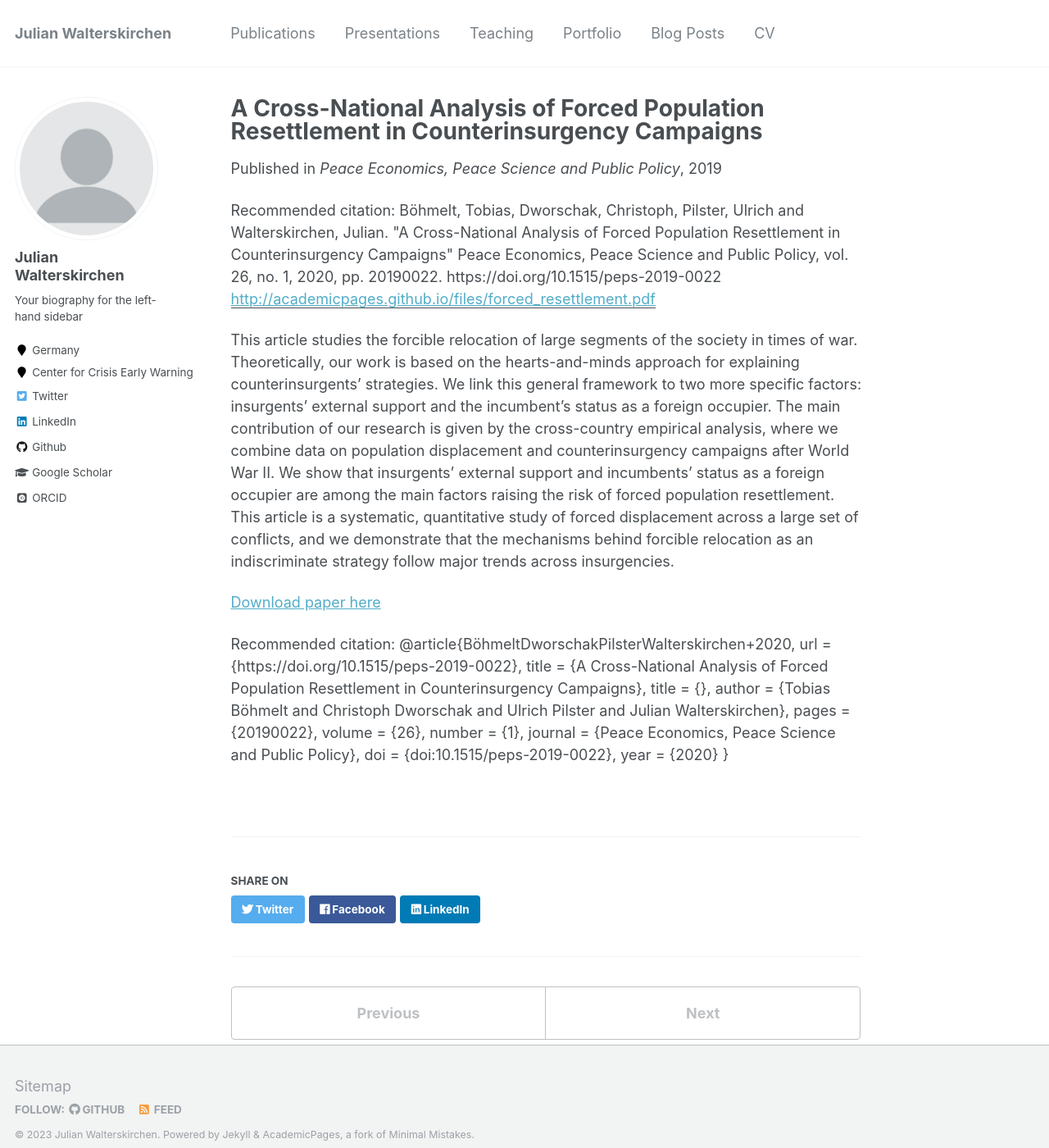
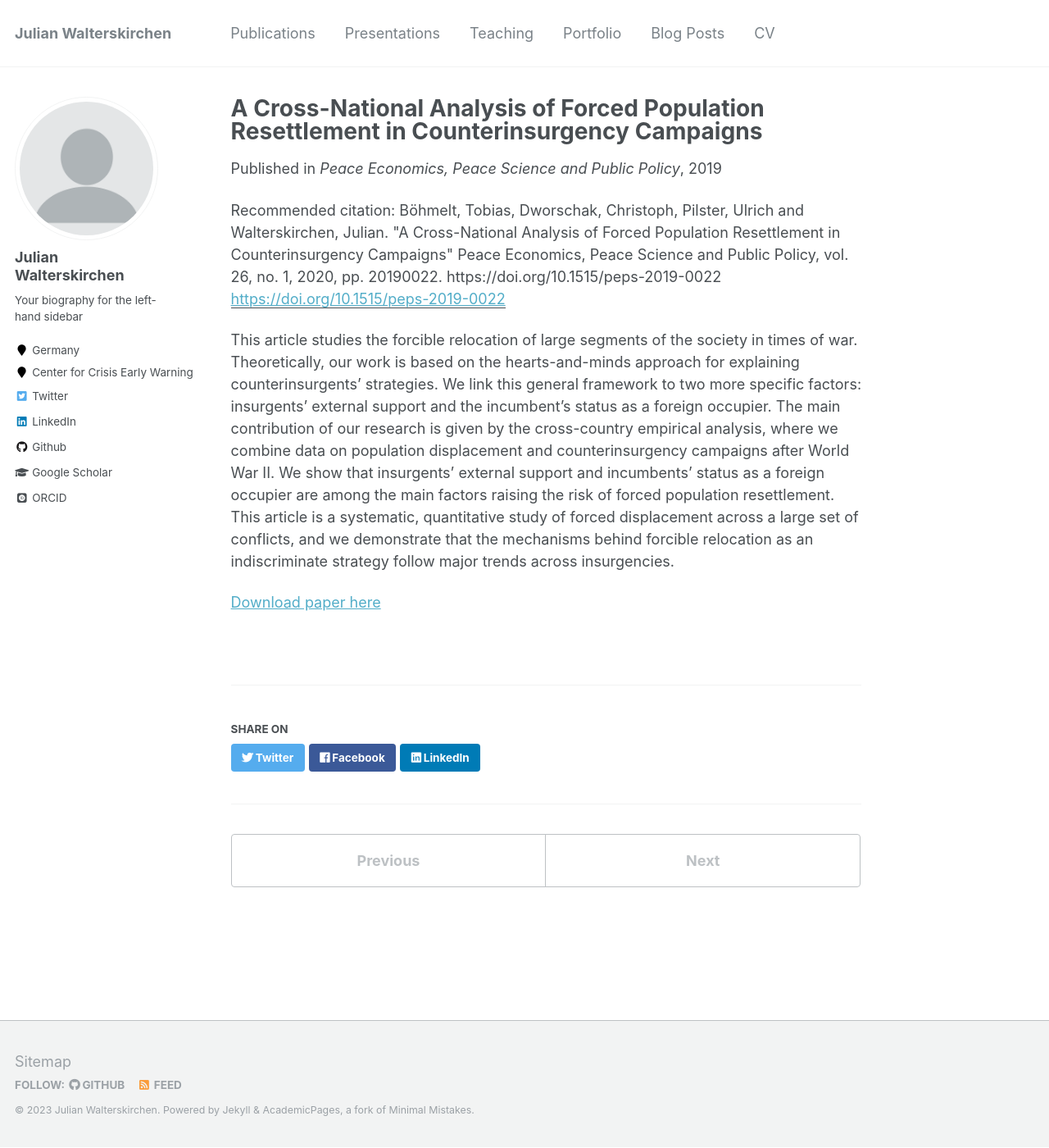
Before and after one commit to jwalterskirchen/jwalterskirchen.github.io, a Jekyll site: the page built from _publications/2019-12-16-forced_resettlement.md, in a window 1280 px wide and 1400 px high. Shown: the whole window at 82% size. Built offline with Jekyll 4.4.1, drawn with Linux system fonts in a browser that asks for light colours; some web fonts are replaced.

Commit message:
Update 2019-12-16-forced_resettlement.md

```diff
--- a/_publications/2019-12-16-forced_resettlement.md
+++ b/_publications/2019-12-16-forced_resettlement.md
@@ -5,23 +5,9 @@ permalink: /publication/2019-12-16-forced_resettlement
 excerpt: 'In this paper we study the use of Forced Population Resettlement in Counterinsurgency Campaigns.'
 date: 2019-12-16
 venue: 'Peace Economics, Peace Science and Public Policy'
-paperurl: 'http://academicpages.github.io/files/forced_resettlement.pdf'
+paperurl: 'https://doi.org/10.1515/peps-2019-0022'
 citation: 'Böhmelt, Tobias, Dworschak, Christoph, Pilster, Ulrich and Walterskirchen, Julian. "A Cross-National Analysis of Forced Population Resettlement in Counterinsurgency Campaigns" Peace Economics, Peace Science and Public Policy, vol. 26, no. 1, 2020, pp. 20190022. https://doi.org/10.1515/peps-2019-0022'
 ---
 This article studies the forcible relocation of large segments of the society in times of war. Theoretically, our work is based on the hearts-and-minds approach for explaining counterinsurgents’ strategies. We link this general framework to two more specific factors: insurgents’ external support and the incumbent’s status as a foreign occupier. The main contribution of our research is given by the cross-country empirical analysis, where we combine data on population displacement and counterinsurgency campaigns after World War II. We show that insurgents’ external support and incumbents’ status as a foreign occupier are among the main factors raising the risk of forced population resettlement. This article is a systematic, quantitative study of forced displacement across a large set of conflicts, and we demonstrate that the mechanisms behind forcible relocation as an indiscriminate strategy follow major trends across insurgencies.
 
-[Download paper here](http://academicpages.github.io/files/forced_resettlement.pdf)
-
-Recommended citation:
-@article{BöhmeltDworschakPilsterWalterskirchen+2020,
-url = {https://doi.org/10.1515/peps-2019-0022},
-title = {A Cross-National Analysis of Forced Population Resettlement in Counterinsurgency Campaigns},
-title = {},
-author = {Tobias Böhmelt and Christoph Dworschak and Ulrich Pilster and Julian Walterskirchen},
-pages = {20190022},
-volume = {26},
-number = {1},
-journal = {Peace Economics, Peace Science and Public Policy},
-doi = {doi:10.1515/peps-2019-0022},
-year = {2020}
-}
+[Download paper here](https://doi.org/10.1515/peps-2019-0022)
```
